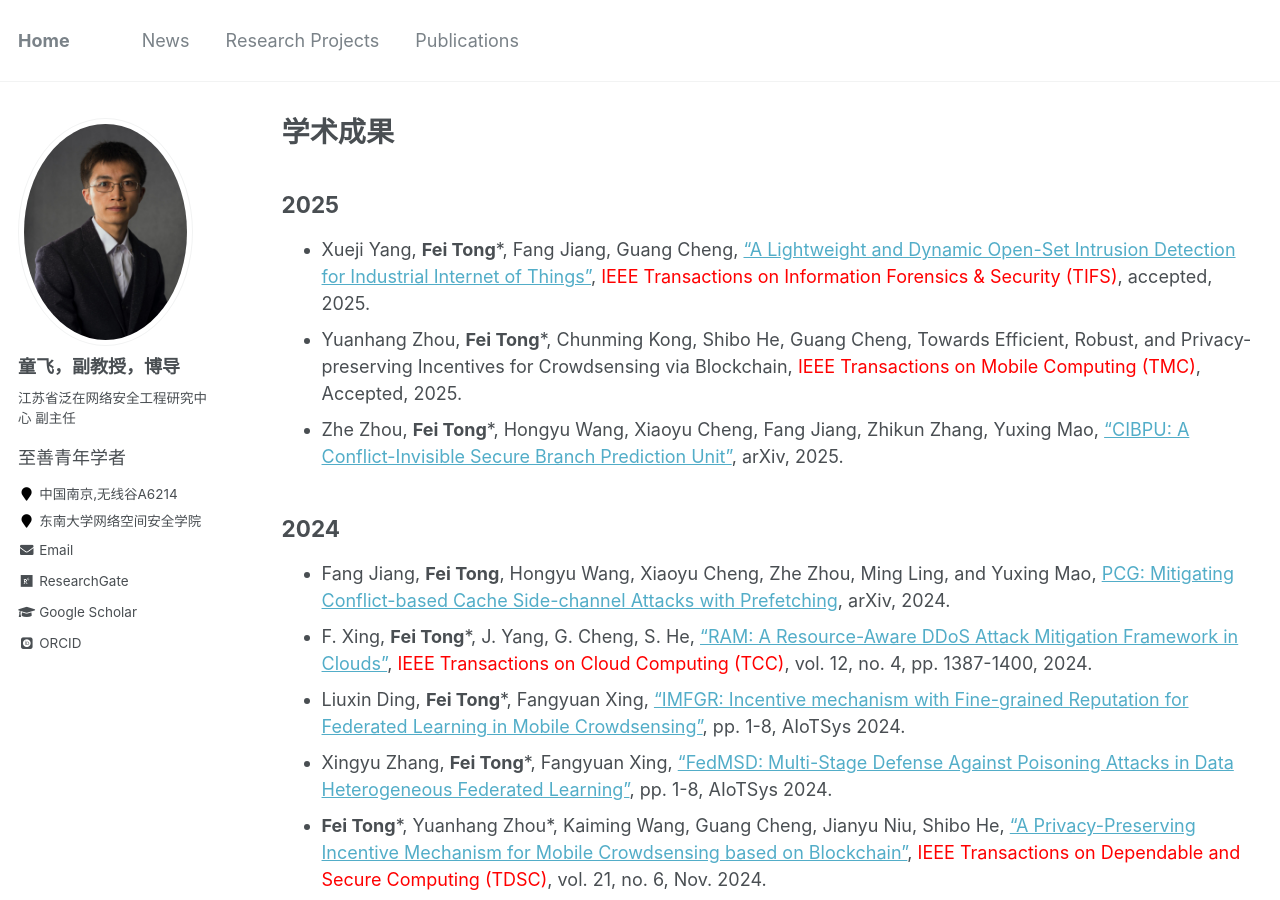
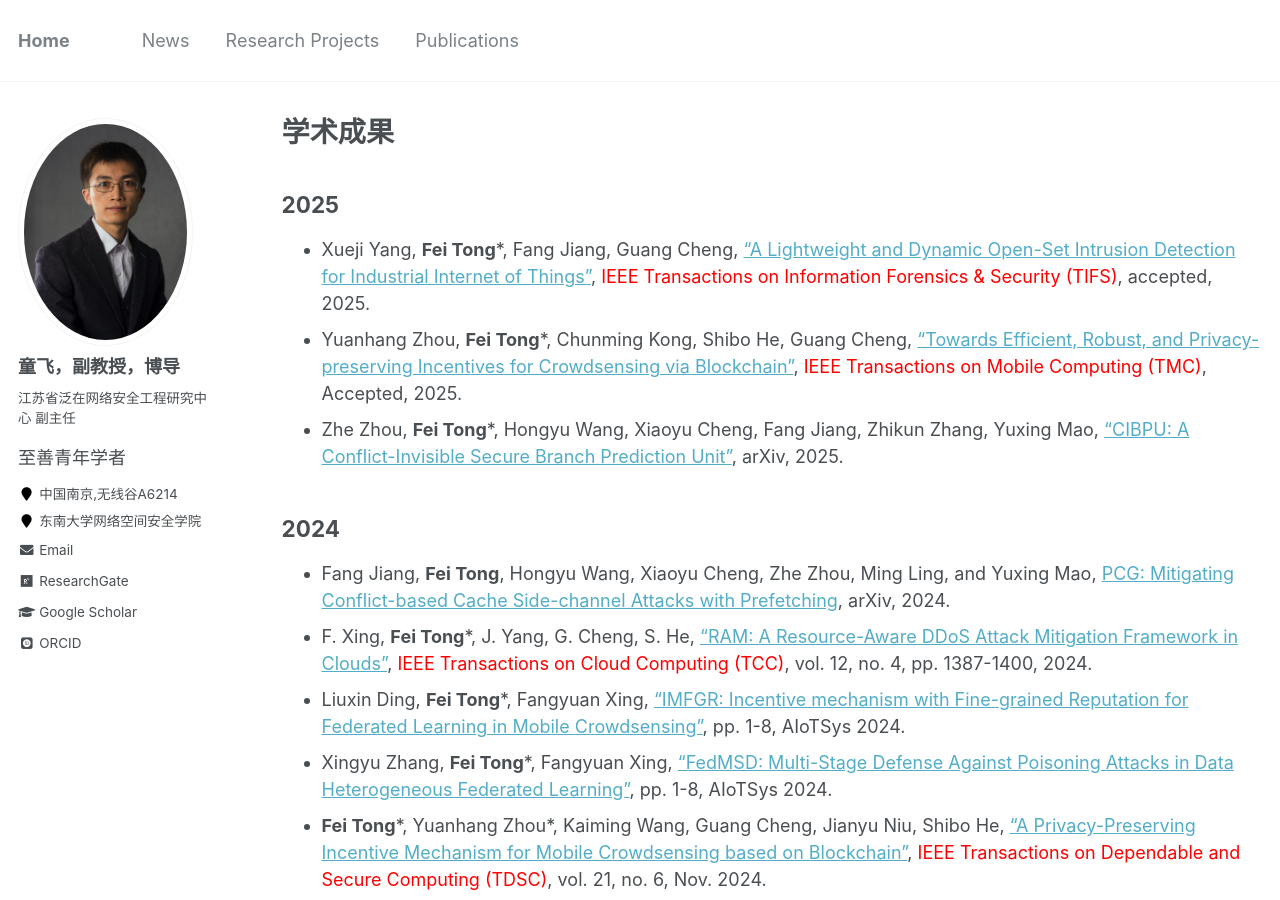
Before and after one commit to fei-tong/fei-tong.github.io, a Jekyll site: the page built from _pages/publications.md, in a window 1280 px wide and 900 px high. Built offline with Jekyll 4.4.1, drawn with Linux system fonts in a browser that asks for light colours; some web fonts are replaced; part of the change alters nothing that is shown.

Commit message:
Update publications.md

```diff
--- a/_pages/publications.md
+++ b/_pages/publications.md
@@ -13,7 +13,7 @@ author_profile: true
 ## 2025
 
 - Xueji Yang, **Fei Tong***, Fang Jiang, Guang Cheng, ["A Lightweight and Dynamic Open-Set Intrusion Detection for Industrial Internet of Things"](https://ieeexplore.ieee.org/document/10908210), <font color="red">IEEE Transactions on Information Forensics & Security (TIFS)</font>, accepted, 2025.
-- Yuanhang Zhou, **Fei Tong***, Chunming Kong, Shibo He, Guang Cheng, Towards Efficient, Robust, and Privacy-preserving Incentives for Crowdsensing via Blockchain, <font color="red">IEEE Transactions on Mobile Computing (TMC)</font>, Accepted, 2025.
+- Yuanhang Zhou, **Fei Tong***, Chunming Kong, Shibo He, Guang Cheng, ["Towards Efficient, Robust, and Privacy-preserving Incentives for Crowdsensing via Blockchain"](https://ieeexplore.ieee.org/document/10908903), <font color="red">IEEE Transactions on Mobile Computing (TMC)</font>, Accepted, 2025.
 - Zhe Zhou, **Fei Tong***, Hongyu Wang, Xiaoyu Cheng, Fang Jiang, Zhikun Zhang, Yuxing Mao, ["CIBPU: A Conflict-Invisible Secure Branch Prediction Unit"](https://arxiv.org/pdf/2501.10983), arXiv, 2025.
 
 ## 2024
```
